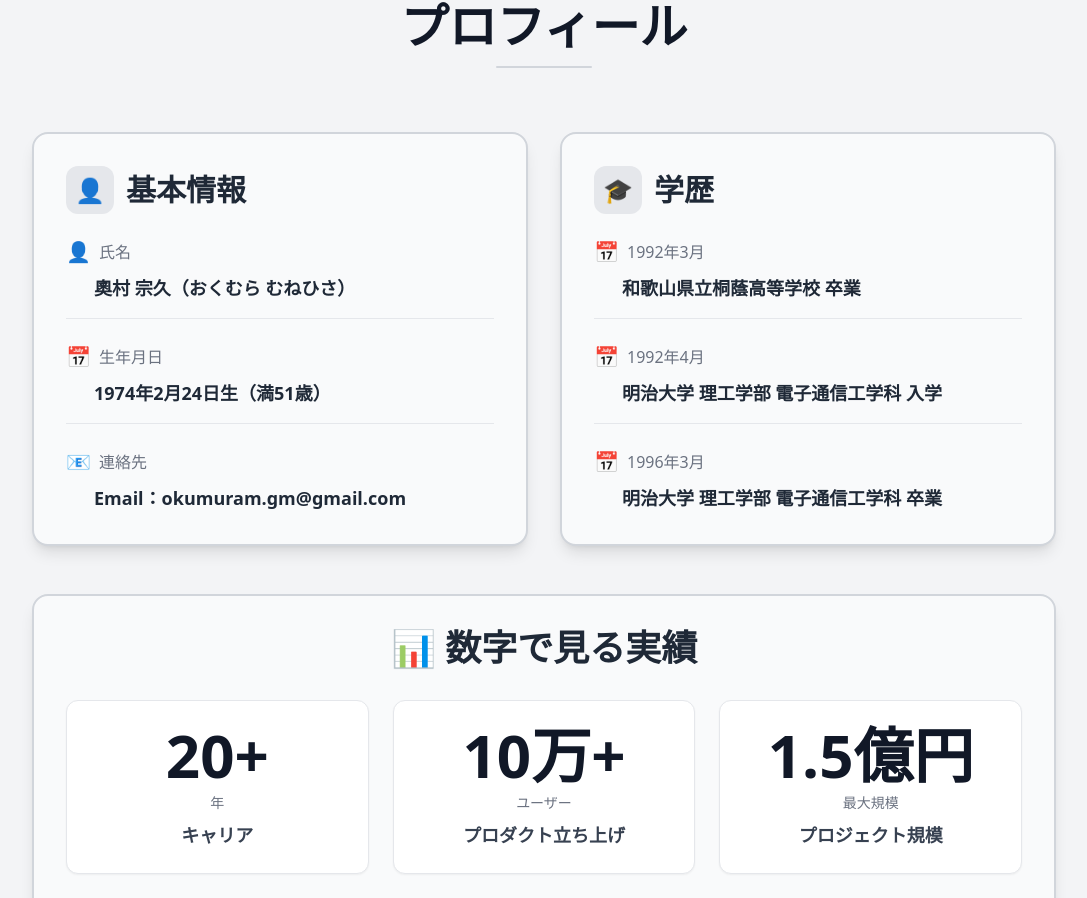
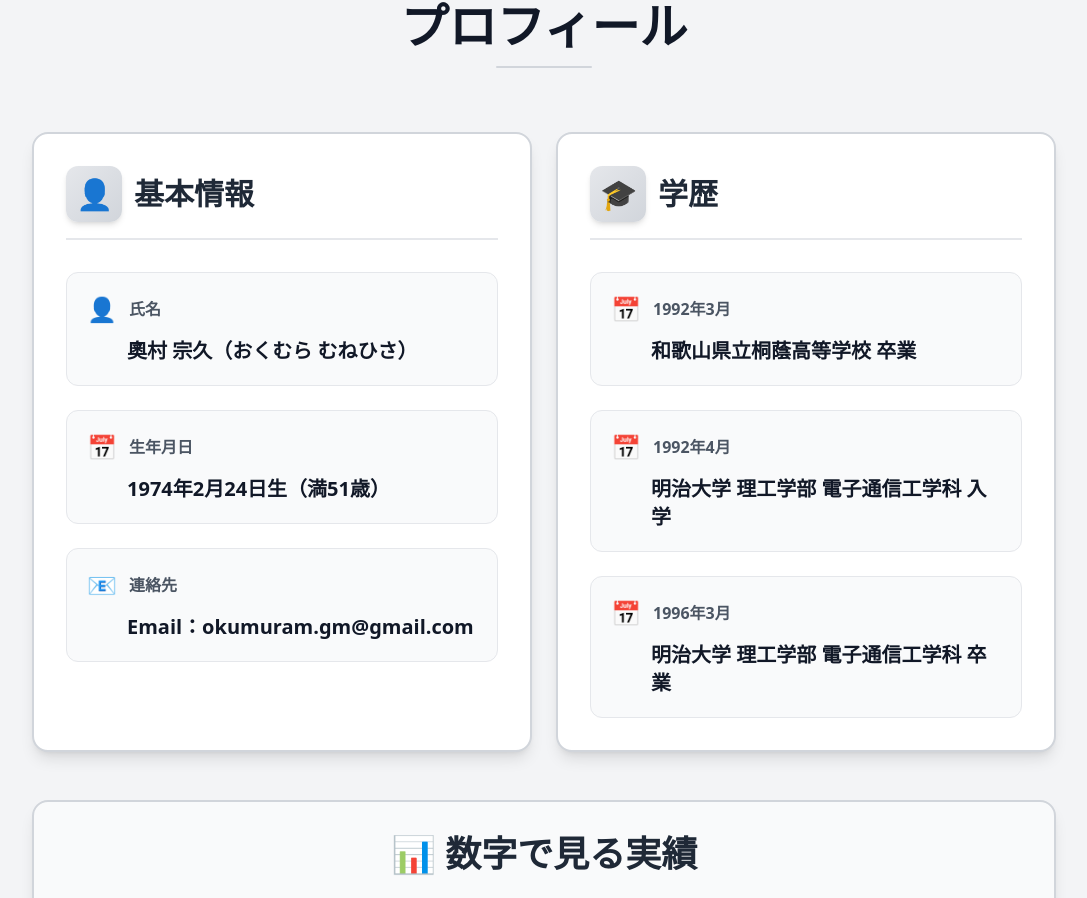
Before and after one commit to m-okumura/my-portfolio, a React (Vite) app: page / in a window 1280 px wide. Shown: the part 1012-1910 px from the top of the page, without its empty margins (96-1183 px from the left). Built offline with nearby package versions, Linux system fonts and the light colour scheme.

Commit message:
基本情報と学歴をより読みやすいカード型デザインに改善

```diff
--- a/src/components/About.tsx
+++ b/src/components/About.tsx
@@ -30,59 +30,59 @@ const About = () => {
           <div className="w-24 h-0.5 bg-gray-300 mx-auto rounded-full"></div>
         </motion.div>
 
-        <div className="grid md:grid-cols-2 gap-8 items-start mb-12">
+        <div className="grid md:grid-cols-2 gap-6 mb-12">
           {/* 基本情報カード */}
           <motion.div
-            initial={{ opacity: 0, x: -50 }}
-            whileInView={{ opacity: 1, x: 0 }}
+            initial={{ opacity: 0, y: 30 }}
+            whileInView={{ opacity: 1, y: 0 }}
             viewport={{ once: true }}
             transition={{ duration: 0.6 }}
-            className="bg-gray-50 rounded-2xl p-8 border-2 border-gray-300 shadow-lg hover:shadow-xl transition-shadow"
+            className="bg-white rounded-2xl p-8 border-2 border-gray-300 shadow-lg hover:shadow-xl transition-all duration-300"
           >
-            <div className="flex items-center gap-3 mb-6">
-              <div className="w-12 h-12 rounded-xl bg-gray-200 flex items-center justify-center">
-                <span className="text-2xl">👤</span>
+            <div className="flex items-center gap-3 mb-8 pb-4 border-b-2 border-gray-200">
+              <div className="w-14 h-14 rounded-xl bg-gradient-to-br from-gray-200 to-gray-300 flex items-center justify-center shadow-md">
+                <span className="text-3xl">👤</span>
               </div>
               <h3 className="text-2xl md:text-3xl font-bold text-gray-800">
                 基本情報
               </h3>
             </div>
             <div className="space-y-6">
-              <div className="pb-4 border-b border-gray-200">
-                <div className="flex items-center gap-2 mb-2">
-                  <span className="text-xl">👤</span>
-                  <span className="text-gray-500 text-base font-medium">氏名</span>
+              <div className="bg-gray-50 rounded-xl p-5 border border-gray-200 hover:bg-gray-100 transition-colors">
+                <div className="flex items-center gap-3 mb-3">
+                  <span className="text-2xl">👤</span>
+                  <span className="text-gray-600 text-base font-semibold">氏名</span>
                 </div>
-                <p className="text-gray-800 font-semibold text-lg ml-7">{resumeData.basicInfo.氏名}</p>
+                <p className="text-gray-900 font-bold text-xl ml-10">{resumeData.basicInfo.氏名}</p>
               </div>
-              <div className="pb-4 border-b border-gray-200">
-                <div className="flex items-center gap-2 mb-2">
-                  <span className="text-xl">📅</span>
-                  <span className="text-gray-500 text-base font-medium">生年月日</span>
+              <div className="bg-gray-50 rounded-xl p-5 border border-gray-200 hover:bg-gray-100 transition-colors">
+                <div className="flex items-center gap-3 mb-3">
+                  <span className="text-2xl">📅</span>
+                  <span className="text-gray-600 text-base font-semibold">生年月日</span>
                 </div>
-                <p className="text-gray-800 font-semibold text-lg ml-7">{resumeData.basicInfo.生年月日}</p>
+                <p className="text-gray-900 font-bold text-xl ml-10">{resumeData.basicInfo.生年月日}</p>
               </div>
-              <div>
-                <div className="flex items-center gap-2 mb-2">
-                  <span className="text-xl">📧</span>
-                  <span className="text-gray-500 text-base font-medium">連絡先</span>
+              <div className="bg-gray-50 rounded-xl p-5 border border-gray-200 hover:bg-gray-100 transition-colors">
+                <div className="flex items-center gap-3 mb-3">
+                  <span className="text-2xl">📧</span>
+                  <span className="text-gray-600 text-base font-semibold">連絡先</span>
                 </div>
-                <p className="text-gray-800 font-semibold text-lg ml-7">{resumeData.basicInfo.連絡先}</p>
+                <p className="text-gray-900 font-bold text-xl ml-10 break-words">{resumeData.basicInfo.連絡先}</p>
               </div>
             </div>
           </motion.div>
 
           {/* 学歴カード */}
           <motion.div
-            initial={{ opacity: 0, x: 50 }}
-            whileInView={{ opacity: 1, x: 0 }}
+            initial={{ opacity: 0, y: 30 }}
+            whileInView={{ opacity: 1, y: 0 }}
             viewport={{ once: true }}
-            transition={{ duration: 0.6 }}
-            className="bg-gray-50 rounded-2xl p-8 border-2 border-gray-300 shadow-lg hover:shadow-xl transition-shadow"
+            transition={{ duration: 0.6, delay: 0.1 }}
+            className="bg-white rounded-2xl p-8 border-2 border-gray-300 shadow-lg hover:shadow-xl transition-all duration-300"
           >
-            <div className="flex items-center gap-3 mb-6">
-              <div className="w-12 h-12 rounded-xl bg-gray-200 flex items-center justify-center">
-                <span className="text-2xl">🎓</span>
+            <div className="flex items-center gap-3 mb-8 pb-4 border-b-2 border-gray-200">
+              <div className="w-14 h-14 rounded-xl bg-gradient-to-br from-gray-200 to-gray-300 flex items-center justify-center shadow-md">
+                <span className="text-3xl">🎓</span>
               </div>
               <h3 className="text-2xl md:text-3xl font-bold text-gray-800">
                 学歴
@@ -90,12 +90,15 @@ const About = () => {
             </div>
             <div className="space-y-6">
               {resumeData.education.map((edu, index) => (
-                <div key={index} className={index < resumeData.education.length - 1 ? "pb-4 border-b border-gray-200" : ""}>
-                  <div className="flex items-center gap-2 mb-2">
-                    <span className="text-xl">📅</span>
-                    <span className="text-gray-500 text-base font-medium">{edu.年月}</span>
+                <div
+                  key={index}
+                  className="bg-gray-50 rounded-xl p-5 border border-gray-200 hover:bg-gray-100 transition-colors"
+                >
+                  <div className="flex items-center gap-3 mb-3">
+                    <span className="text-2xl">📅</span>
+                    <span className="text-gray-600 text-base font-semibold">{edu.年月}</span>
                   </div>
-                  <p className="text-gray-800 font-semibold text-lg ml-7">{edu.学歴}</p>
+                  <p className="text-gray-900 font-bold text-xl ml-10">{edu.学歴}</p>
                 </div>
               ))}
             </div>
```
